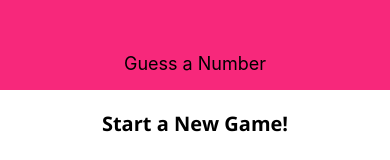
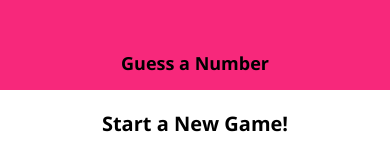
Before and after one commit to Antoine-Goncalves14/Guess-Number-App, a React Native app: screen / in a window 390 px wide. Shown: the top 160 px of the page. Built offline with nearby package versions, Linux system fonts and the light colour scheme.

Commit message:
Update tag Text

```diff
--- a/components/Header.js
+++ b/components/Header.js
@@ -1,12 +1,13 @@
 import React from 'react';
 import { View, Text, StyleSheet } from 'react-native';
 
+import TitleText from './TitleText';
 import Colors from '../constants/color';
 
 const Header = (props) => {
   return (
     <View style={styles.header}>
-      <Text style={styles.headerTitle}>{props.title}</Text>
+      <TitleText>{props.title}</TitleText>
     </View>
   );
 };
@@ -20,10 +21,6 @@ const styles = StyleSheet.create({
     alignItems: 'center',
     justifyContent: 'center',
   },
-  headerTitle: {
-    color: 'black',
-    fontSize: 18,
-  },
 });
 
 export default Header;
```
